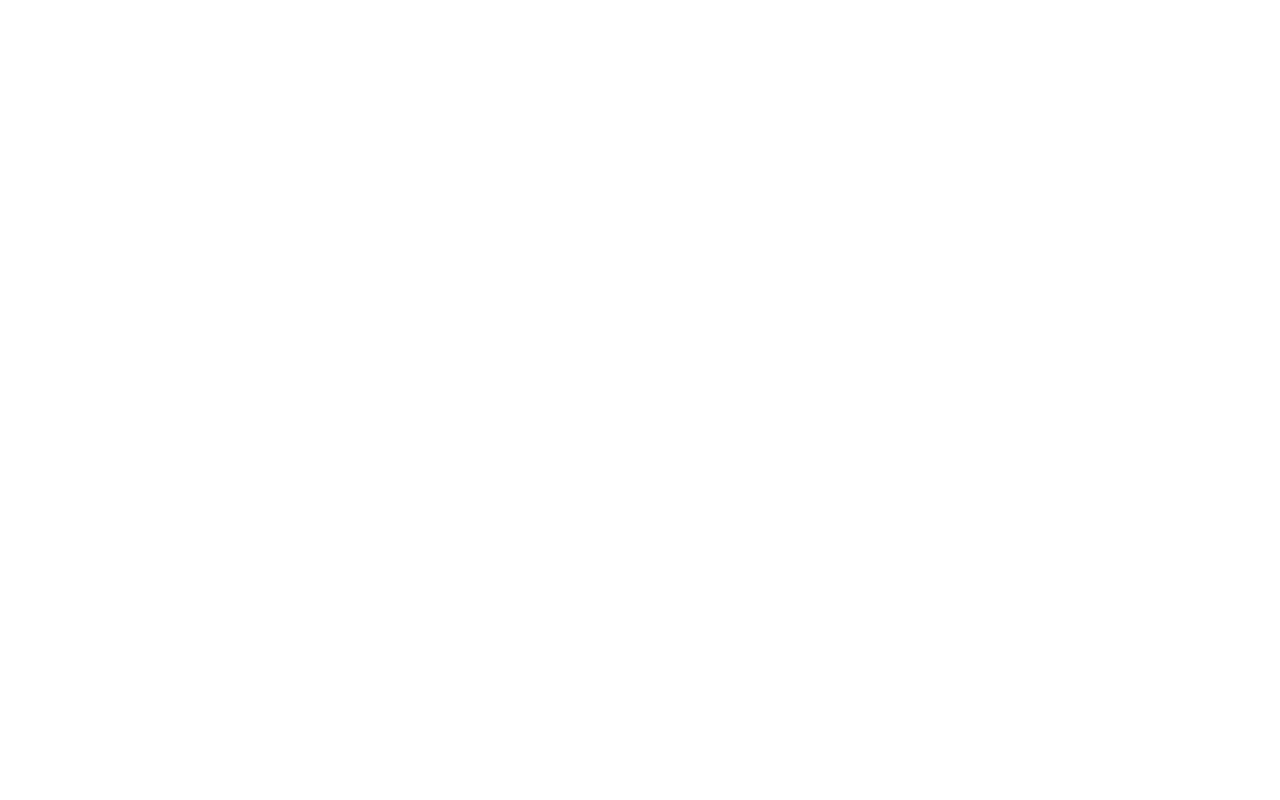
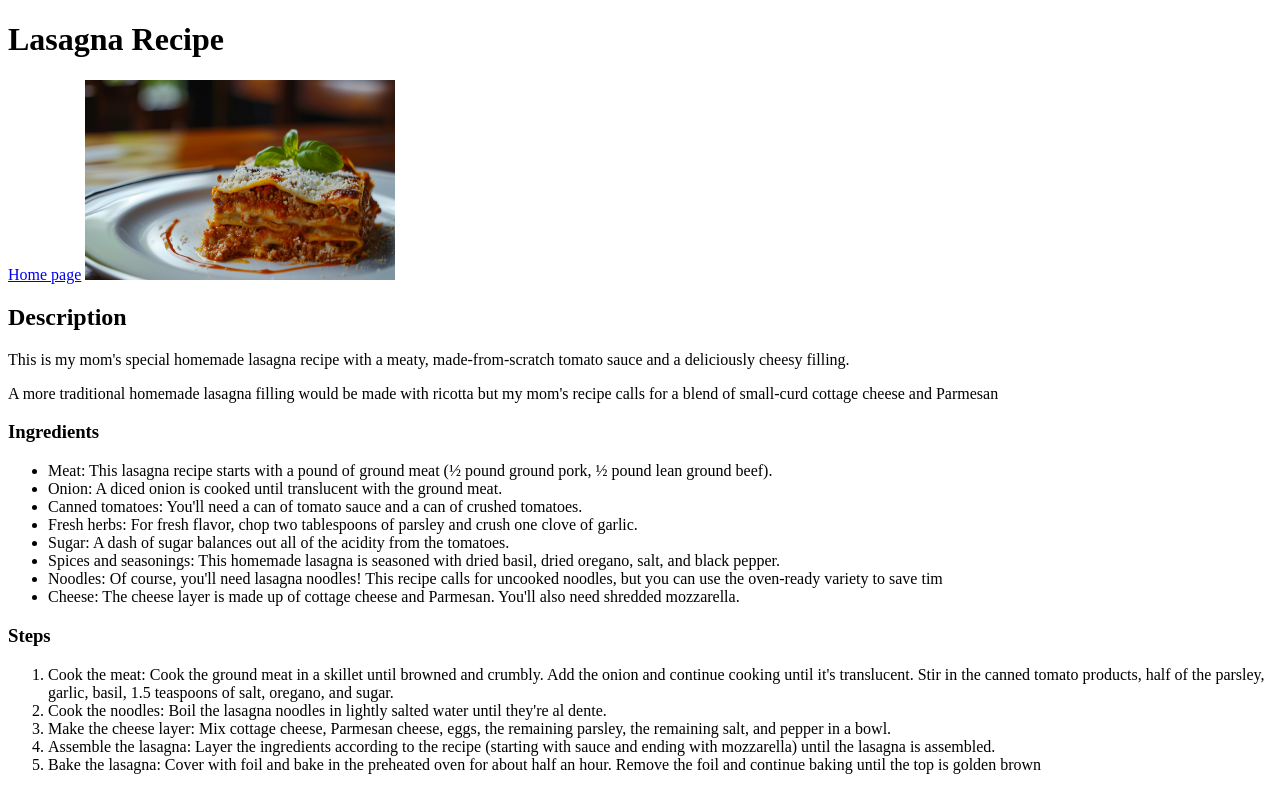
Before and after one commit to gaudley/odin-recipes, a plain HTML site: page recipes/lasagna.html in a window 1280 px wide. Drawn offline with Linux system fonts and the light colour scheme.

Commit message:
Add content to pages
first recipe added to lasagna.html and folder for images made

```diff
--- a/recipes/lasagna.html
+++ b/recipes/lasagna.html
@@ -0,0 +1,34 @@
+<!DOCTYPE html>
+<html lang="en">
+<head>
+    <meta charset="UTF-8">
+    <title>Recipe Book</title>
+</head>
+<body>
+    <h1>Lasagna Recipe</h1>
+    <a href="../index.html">Home page</a>
+    <img src="../iamges/emanuel-ekstrom-flEUTTwGlJQ-unsplash.jpg" alt="a picture of the lasagna you will cook" width="310" height="200">
+    <h2>Description</h2>
+    <p>This is my mom's special homemade lasagna recipe with a meaty, made-from-scratch tomato sauce and a deliciously cheesy filling.</p>
+    <p>A more traditional homemade lasagna filling would be made with ricotta but my mom's recipe calls for a blend of small-curd cottage cheese and Parmesan</p>
+    <h3>Ingredients</h3>
+    <ul>
+        <li>Meat: This lasagna recipe starts with a pound of ground meat (½ pound ground pork, ½ pound lean ground beef).</li>
+        <li>Onion: A diced onion is cooked until translucent with the ground meat.</li>
+        <li>Canned tomatoes: You'll need a can of tomato sauce and a can of crushed tomatoes.</li>
+        <li>Fresh herbs: For fresh flavor, chop two tablespoons of parsley and crush one clove of garlic.</li>
+        <li>Sugar: A dash of sugar balances out all of the acidity from the tomatoes.</li>
+        <li>Spices and seasonings: This homemade lasagna is seasoned with dried basil, dried oregano, salt, and black pepper.</li>
+        <li>Noodles: Of course, you'll need lasagna noodles! This recipe calls for uncooked noodles, but you can use the oven-ready variety to save tim</li>
+        <li>Cheese: The cheese layer is made up of cottage cheese and Parmesan. You'll also need shredded mozzarella.</li>
+    </ul>
+    <h3>Steps</h3>
+    <ol>
+        <li>Cook the meat: Cook the ground meat in a skillet until browned and crumbly. Add the onion and continue cooking until it's translucent. Stir in the canned tomato products, half of the parsley, garlic, basil, 1.5 teaspoons of salt, oregano, and sugar.</li>
+        <li>Cook the noodles: Boil the lasagna noodles in lightly salted water until they're al dente.</li>
+        <li>Make the cheese layer: Mix cottage cheese, Parmesan cheese, eggs, the remaining parsley, the remaining salt, and pepper in a bowl.</li>
+        <li>Assemble the lasagna: Layer the ingredients according to the recipe (starting with sauce and ending with mozzarella) until the lasagna is assembled.</li>
+        <li>Bake the lasagna: Cover with foil and bake in the preheated oven for about half an hour. Remove the foil and continue baking until the top is golden brown</li>
+    </ol>
+</body>
+</html>
```
Also changed, not shown: index.html (+1 -0 lines), iamges/emanuel-ekstrom-flEUTTwGlJQ-unsplash.jpg (added).
